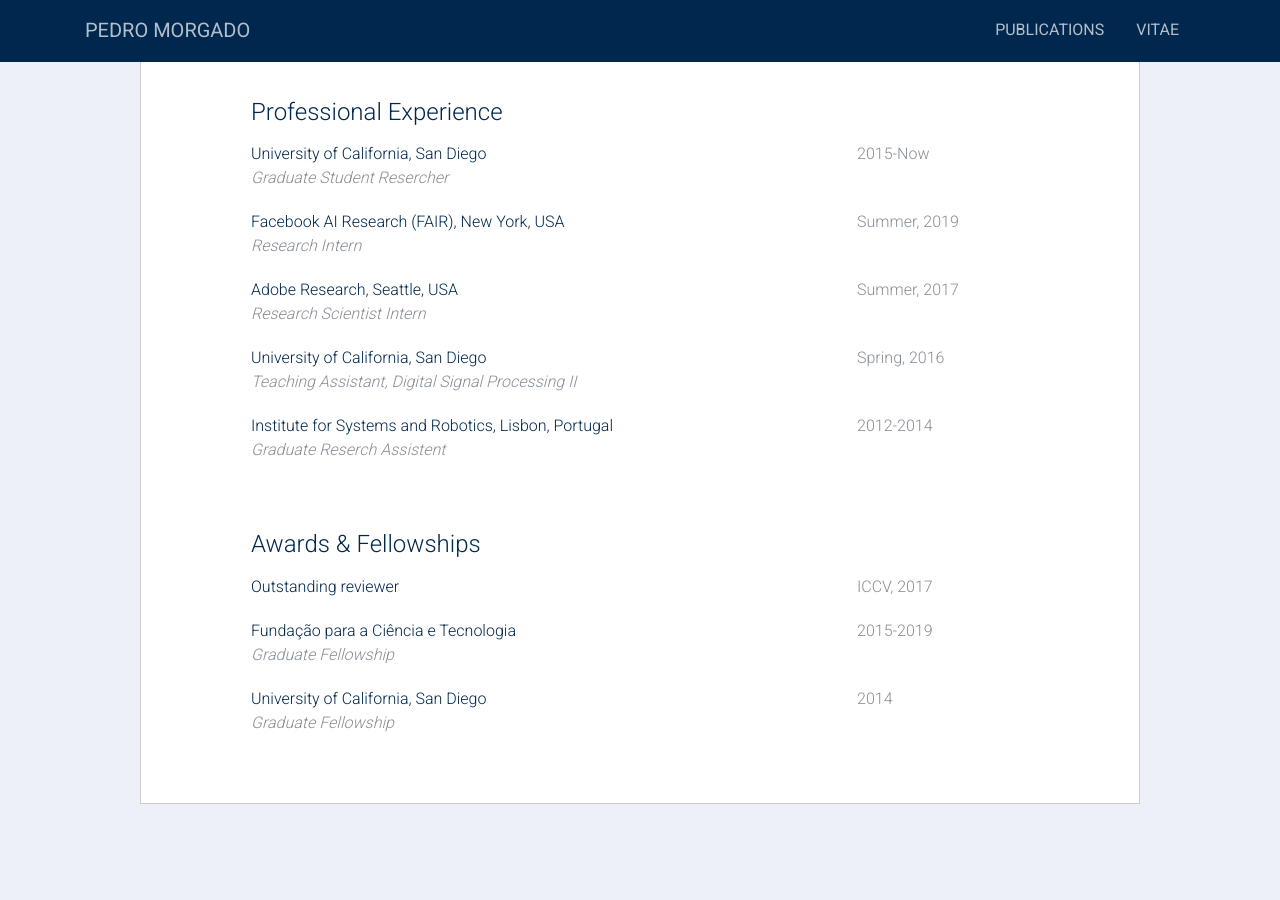
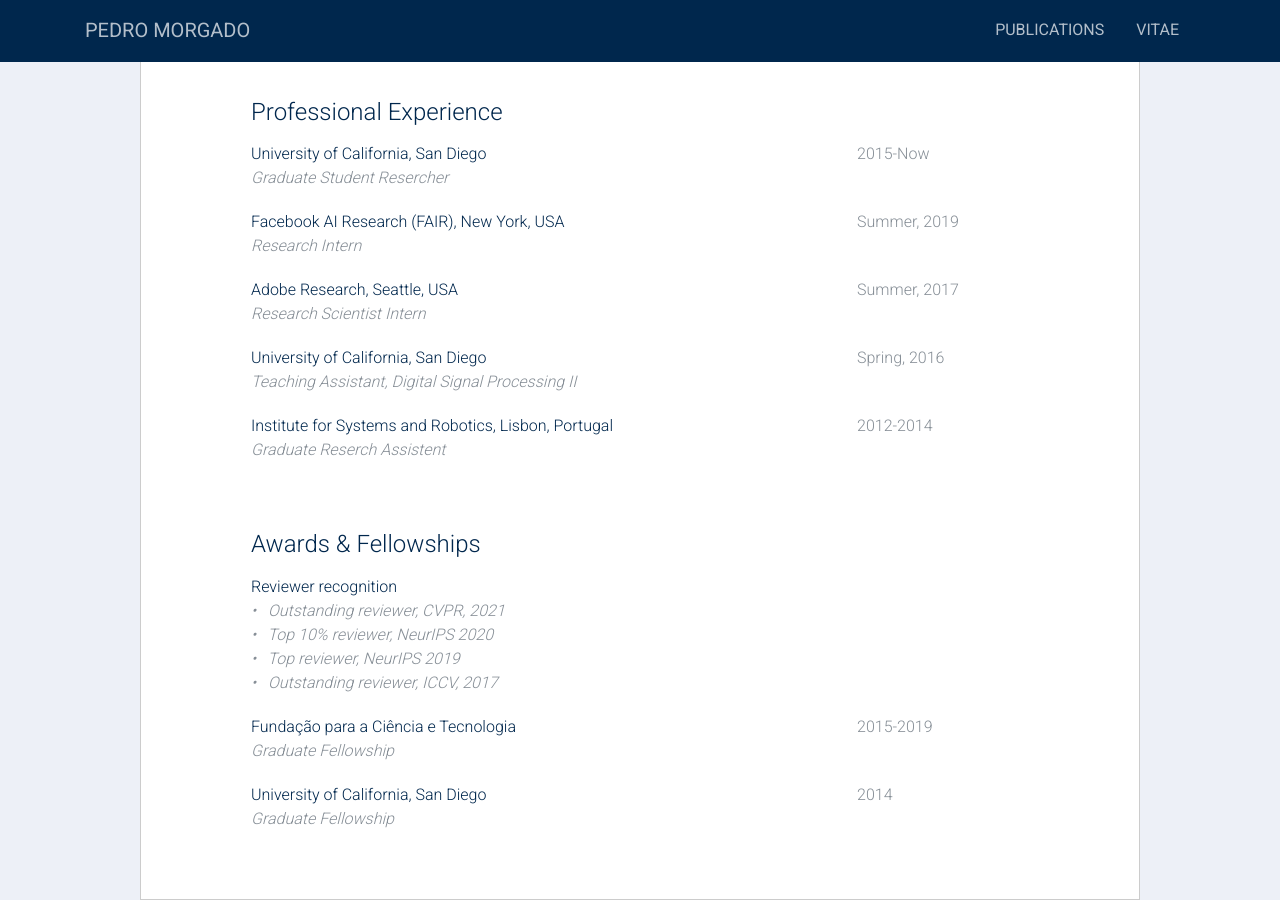
Before and after one commit to wqtwjt1996/wqtwjt1996.github.io, a Jekyll site: the page built from index.markdown, in a window 1280 px wide and 900 px high, scrolled down 4050 px. Built offline with Jekyll 4.4.1, drawn with Linux system fonts in a browser that asks for light colours; a style sheet for code colours, icons or effects is not loaded; before the commit the page ends 4854 px from its top, so only the background shows below that.

Commit message:
cvpr reviewer award

```diff
--- a/_data/awards.yaml
+++ b/_data/awards.yaml
@@ -1,5 +1,9 @@
-- title: Outstanding reviewer
-  time: ICCV, 2017
+- title: Reviewer recognition
+  description:
+    "&bull; &nbsp; Outstanding reviewer, CVPR, 2021<br>
+    &bull; &nbsp; Top 10% reviewer, NeurIPS 2020<br>
+    &bull; &nbsp; Top reviewer, NeurIPS 2019<br>
+    &bull; &nbsp; Outstanding reviewer, ICCV, 2017"
 
 - title: Fundação para a Ciência e Tecnologia
   description: Graduate Fellowship
```
